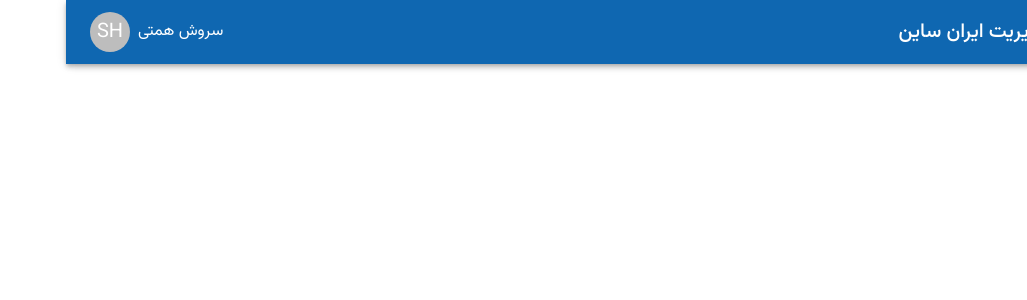
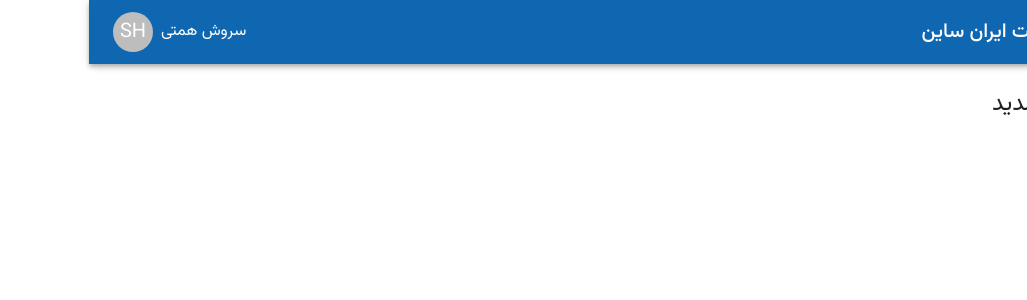
Before and after one commit to Soroosh-Hemati/admin-panel, a React (Vite) app: page /app in a window 1280 px wide. Shown: the top 300 px of the page, without its empty margins (253-1280 px from the left). Built offline with nearby package versions, Linux system fonts and the light colour scheme.

Commit message:
main app Layout completed

```diff
--- a/src/components/Layout.jsx
+++ b/src/components/Layout.jsx
@@ -11,37 +11,11 @@ function Layout() {
             <Box sx={{ display: 'flex' }}>
                 <CssBaseline />
                 <AppNav drawerWidth={drawerWidth} />
+                <Sidebar drawerWidth={drawerWidth} />
                 <Box component="main" sx={{ flexGrow: 1, p: 3 }}>
                     <Toolbar />
-                    {/* <Typography paragraph>
-                        Lorem ipsum dolor sit amet, consectetur adipiscing elit, sed do eiusmod
-                        tempor incididunt ut labore et dolore magna aliqua. Rhoncus dolor purus non
-                        enim praesent elementum facilisis leo vel. Risus at ultrices mi tempus
-                        imperdiet. Semper risus in hendrerit gravida rutrum quisque non tellus.
-                        Convallis convallis tellus id interdum velit laoreet id donec ultrices.
-                        Odio morbi quis commodo odio aenean sed adipiscing. Amet nisl suscipit
-                        adipiscing bibendum est ultricies integer quis. Cursus euismod quis viverra
-                        nibh cras. Metus vulputate eu scelerisque felis imperdiet proin fermentum
-                        leo. Mauris commodo quis imperdiet massa tincidunt. Cras tincidunt lobortis
-                        feugiat vivamus at augue. At augue eget arcu dictum varius duis at
-                        consectetur lorem. Velit sed ullamcorper morbi tincidunt. Lorem donec massa
-                        sapien faucibus et molestie ac.
-                    </Typography>
-                    <Typography paragraph>
-                        Consequat mauris nunc congue nisi vitae suscipit. Fringilla est ullamcorper
-                        eget nulla facilisi etiam dignissim diam. Pulvinar elementum integer enim
-                        neque volutpat ac tincidunt. Ornare suspendisse sed nisi lacus sed viverra
-                        tellus. Purus sit amet volutpat consequat mauris. Elementum eu facilisis
-                        sed odio morbi. Euismod lacinia at quis risus sed vulputate odio. Morbi
-                        tincidunt ornare massa eget egestas purus viverra accumsan in. In hendrerit
-                        gravida rutrum quisque non tellus orci ac. Pellentesque nec nam aliquam sem
-                        et tortor. Habitant morbi tristique senectus et. Adipiscing elit duis
-                        tristique sollicitudin nibh sit. Ornare aenean euismod elementum nisi quis
-                        eleifend. Commodo viverra maecenas accumsan lacus vel facilisis. Nulla
-                        posuere sollicitudin aliquam ultrices sagittis orci a.
-                    </Typography> */}
+                    <Outlet/>
                 </Box>
-                <Sidebar drawerWidth={drawerWidth} />
             </Box>
         </>
     )
--- a/src/pages/home/index.jsx
+++ b/src/pages/home/index.jsx
@@ -7,7 +7,7 @@ import Box from '@mui/material/Box';
 const HomePage = () => {
     return (
         <>
-            <Typography variant='h1'>خوش آمدید</Typography>
+            <Typography variant='h5'>خوش آمدید</Typography>
         </>
     )
 }
```
